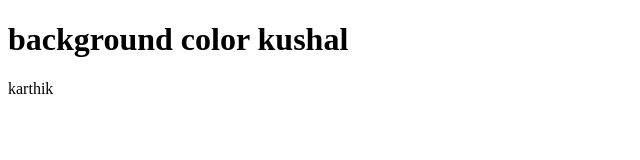
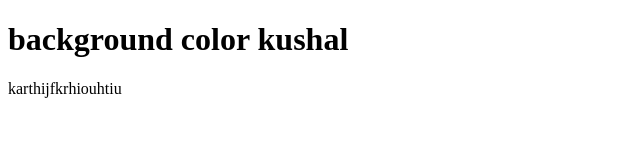
Before and after one commit to kushal539/background_generator, a plain HTML site: page index.html in a window 1280 px wide. Shown: the full height of the page, 0-640 px from the left. Drawn offline with Linux system fonts and the light colour scheme.

Commit message:
changingg

```diff
--- a/index.html
+++ b/index.html
@@ -9,6 +9,6 @@
     <h1>
         background color kushal
     </h1>
-    <p>karthik</p>
+    <p>karthijfkrhiouhtiu</p>
 </body>
 </html>
```
